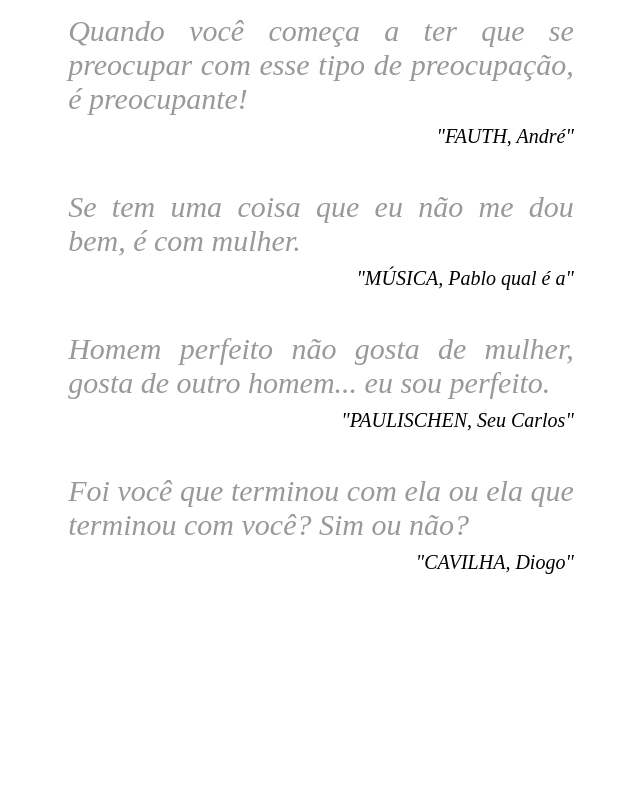
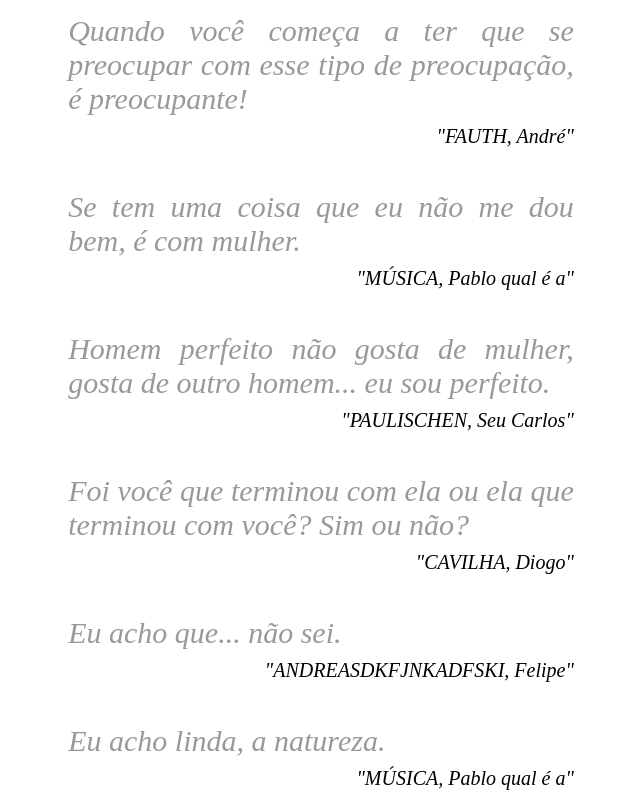
Before and after one commit to agenciasys/quotations, a plain HTML site: page index.html in a window 1280 px wide. Shown: the part 844-1644 px from the top of the page, without its empty margins (319-959 px from the left). Before the commit the page ends 1428 px from the top, so only its background shows below. Drawn offline with Linux system fonts and the light colour scheme.

Commit message:
Update index.html

```diff
--- a/index.html
+++ b/index.html
@@ -103,5 +103,17 @@
         </blockquote>
         <span>"CAVILHA, Diogo"</span>
     </article>
+    <article>
+        <blockquote>
+            Eu acho que... não sei.
+        </blockquote>
+        <span>"ANDREASDKFJNKADFSKI, Felipe"</span>
+    </article>
+    <article>
+        <blockquote>
+            Eu acho linda, a natureza.
+        </blockquote>
+        <span>"MÚSICA, Pablo qual é a"</span>
+    </article>
 </body>
 </html>
```
